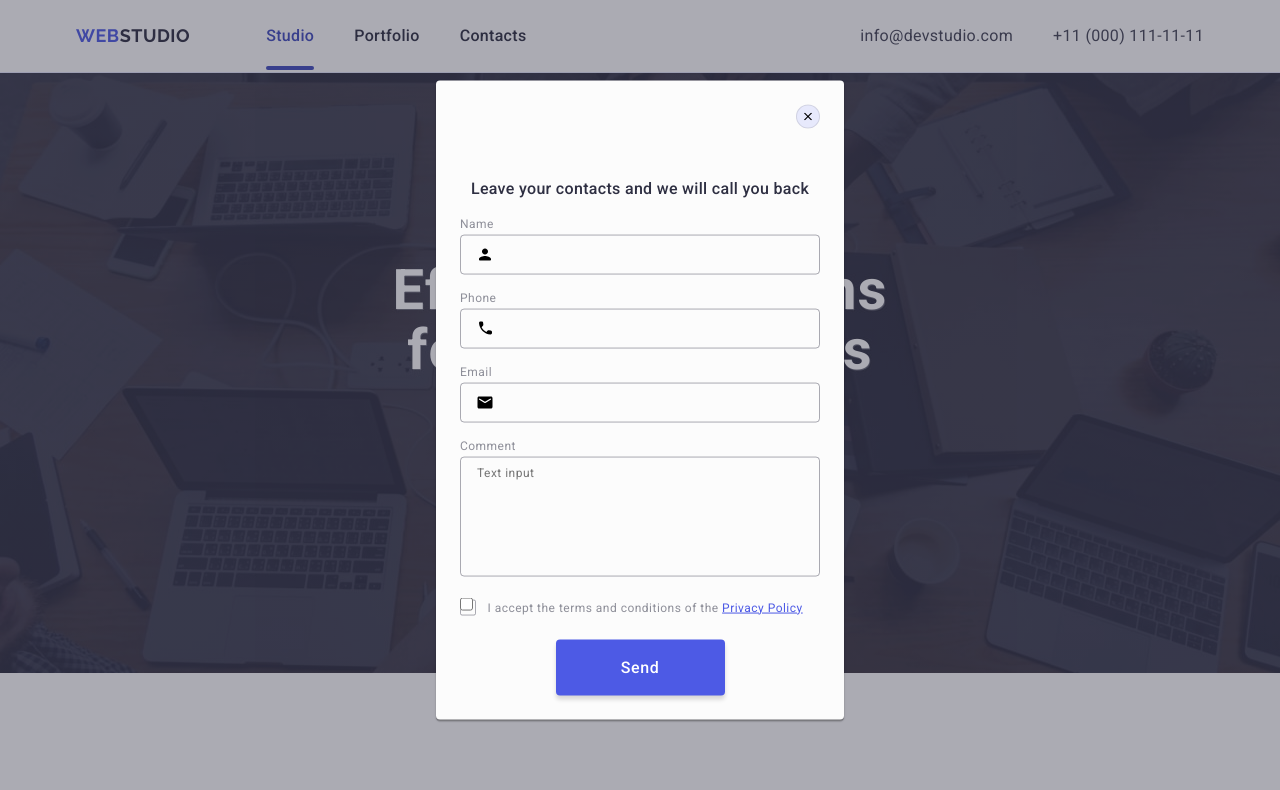
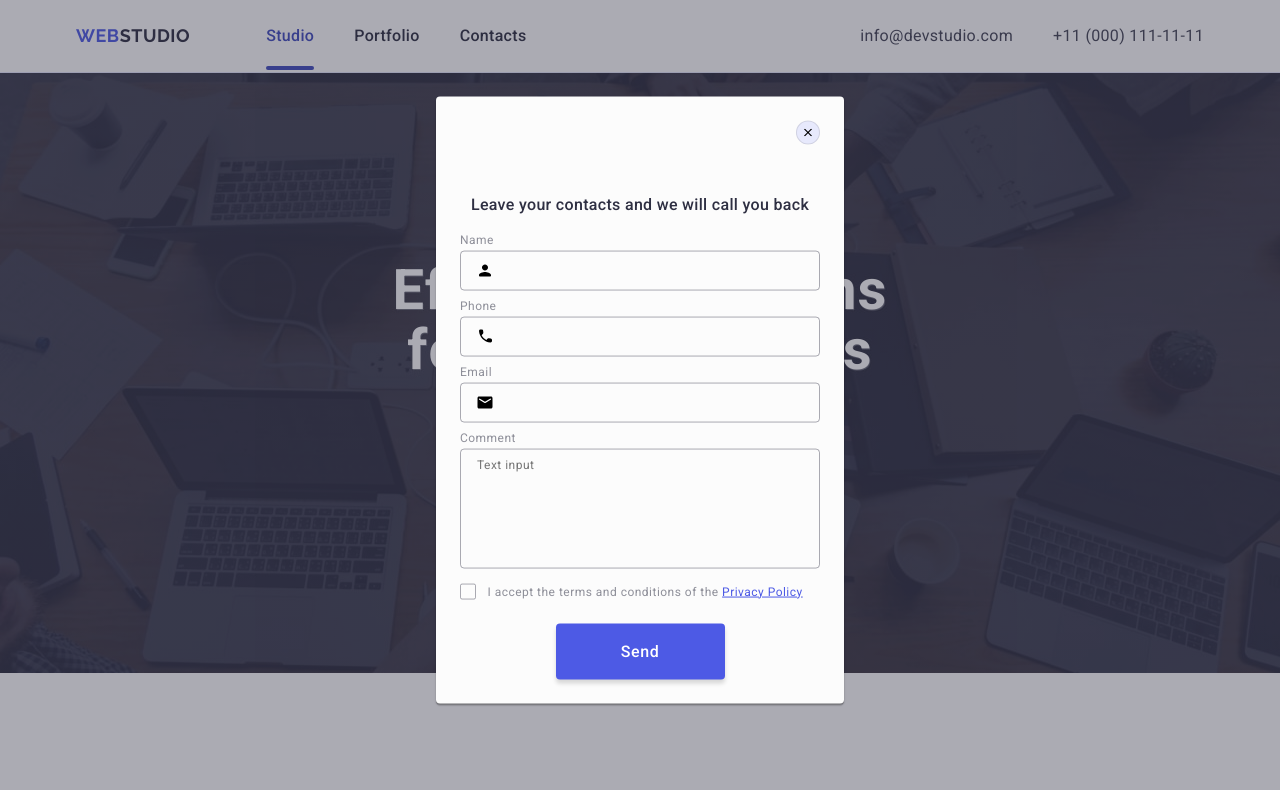
Before and after one commit to R0man-N/goit-markup-hw-05, a plain HTML site: page index.html in a window 1280 px wide. Shown: the top 790 px of the page. Drawn offline with nearby package versions, Linux system fonts and the light colour scheme.

Commit message:
hw-5-modal-final

```diff
--- a/css/styles.css
+++ b/css/styles.css
@@ -632,7 +632,7 @@ img {
 .modal-form {}
 
 .modal-field {
-    margin-bottom: 16px;
+    margin-bottom: 8px;
 }
 
 .input-wrap {
@@ -740,11 +740,11 @@ img {
     position: absolute;
     border: 0;
     padding: 0;
-    /*приховує стандартну кнопку з галкою*/
-    overflow: hidden;
+    /* overflow: hidden; приховує стандартну кнопку з галкою*/
+
 }
 
-.modal-privacy-checkbox:checked .modal-privacy-label .modal-privacy-wrap {
+.modal-privacy-checkbox:checked+.modal-privacy-label .modal-privacy-wrap {
     background-color: #404bbf;
     border: none;
     fill: #ffffff
--- a/index.html
+++ b/index.html
@@ -555,9 +555,10 @@
               id="user-comment"
             ></textarea>
           </div>
+          <!--------------modal privacy checkbox---------------->
           <div class="modal-privacy-container">
             <input
-              class="modal-privacy-checkbox"
+              class="modal-privacy-checkbox visually-hidden"
               type="checkbox"
               name="user-privacy"
               id="user-privacy"
```
